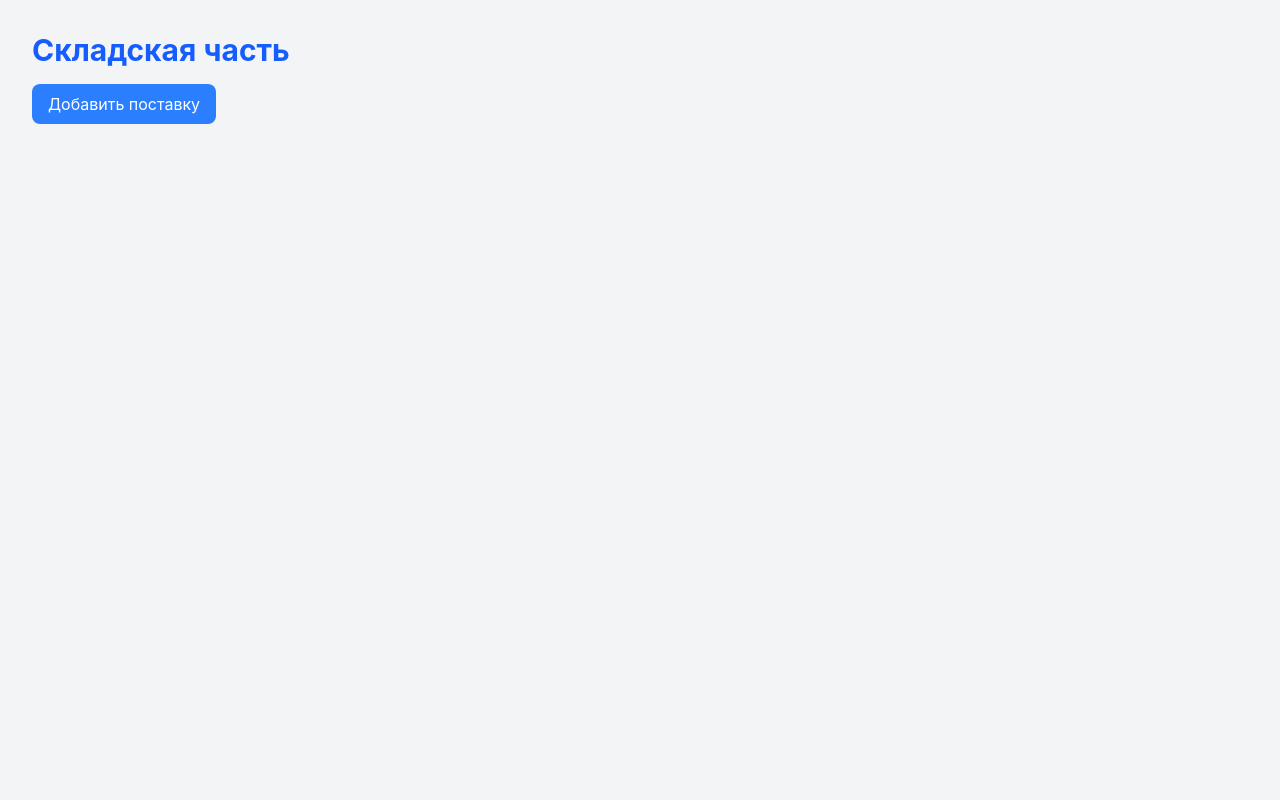
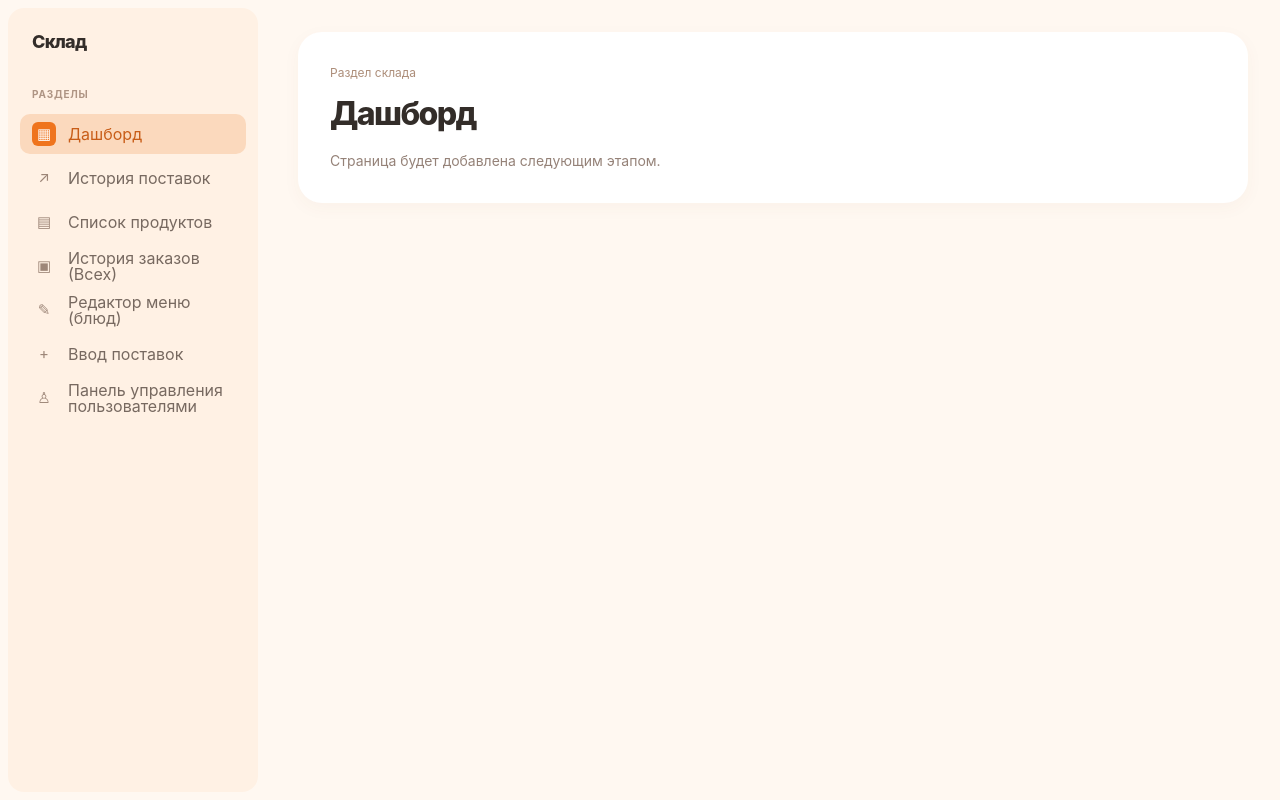
Before and after one commit to Vernicodov-team/WIMSFP-front-warehouse, a React (Vite) app: page / in a window 1280 px wide. Built offline with nearby package versions, Linux system fonts and the light colour scheme.

Commit message:
Create: Sidebar

```diff
--- a/src/App.jsx
+++ b/src/App.jsx
@@ -1,14 +1,33 @@
+import { useState } from "react";
+import Sidebar from "./components/Sidebar";
+
 function App() {
+  const [activePage, setActivePage] = useState("Дашборд");
+
   return (
-    <div className="min-h-screen bg-gray-100 p-8">
-      <h1 className="text-3xl font-bold text-blue-600">
-        Складская часть
-      </h1>
-      <button className="mt-4 px-4 py-2 bg-blue-500 text-white rounded-lg hover:bg-blue-600">
-        Добавить поставку
-      </button>
+    <div className="min-h-screen bg-[#fff8f1]">
+      <Sidebar
+        activePage={activePage}
+        onPageChange={setActivePage}
+      />
+
+      <main className="ml-[266px] min-h-screen p-8">
+        <div className="rounded-[24px] bg-white p-8 shadow-[0_5px_18px_rgba(120,75,40,0.04)]">
+          <div className="mb-2 text-[12px] text-[#ad8e7a]">
+            Раздел склада
+          </div>
+
+          <h2 className="text-[32px] font-extrabold tracking-[-0.05em] text-[#332d29]">
+            {activePage}
+          </h2>
+
+          <p className="mt-3 text-[14px] text-[#958278]">
+            Страница будет добавлена следующим этапом.
+          </p>
+        </div>
+      </main>
     </div>
-  )
+  );
 }
 
-export default App
+export default App;
--- /dev/null
+++ b/src/components/Sidebar.jsx
@@ -0,0 +1,79 @@
+const menuItems = [
+  {
+    label: "Дашборд",
+    icon: "▦",
+  },
+  {
+    label: "История поставок",
+    icon: "↗",
+  },
+  {
+    label: "Список продуктов",
+    icon: "▤",
+  },
+  {
+    label: "История заказов (Всех)",
+    icon: "▣",
+  },
+  {
+    label: "Редактор меню (блюд)",
+    icon: "✎",
+  },
+  {
+    label: "Ввод поставок",
+    icon: "+",
+  },
+  {
+    label: "Панель управления пользователями",
+    icon: "♙",
+  },
+];
+
+function Sidebar({ activePage, onPageChange }) {
+  return (
+    <aside className="fixed left-2 top-2 z-10 flex h-[calc(100vh-16px)] w-[250px] flex-col rounded-[16px] bg-[#fff1e4] px-3 py-5">
+      <div className="px-3">
+        <h1 className="text-[18px] font-extrabold tracking-[-0.04em] text-[#332d29]">
+          Склад
+        </h1>
+      </div>
+
+      <div className="mb-3 mt-8 px-3 text-[10px] font-bold uppercase tracking-[0.08em] text-[#ae9483]">
+        Разделы
+      </div>
+
+      <nav className="flex flex-col gap-1">
+        {menuItems.map((item) => {
+          const isActive = activePage === item.label;
+
+          return (
+            <button
+              key={item.label}
+              type="button"
+              onClick={() => onPageChange(item.label)}
+              className={`flex min-h-[40px] w-full items-center gap-3 rounded-[10px] px-3 text-left text-[13px] transition ${
+                isActive
+                  ? "bg-[#fbd9bd] font-bold text-[#c85d18]"
+                  : "font-medium text-[#776960] hover:bg-[#fce5d3] hover:text-[#c85d18]"
+              }`}
+            >
+              <span
+                className={`flex h-6 w-6 shrink-0 items-center justify-center rounded-md text-[15px] ${
+                  isActive
+                    ? "bg-[#ef741d] font-bold text-white"
+                    : "text-[#9d8678]"
+                }`}
+              >
+                {item.icon}
+              </span>
+
+              <span className="leading-4">{item.label}</span>
+            </button>
+          );
+        })}
+      </nav>
+    </aside>
+  );
+}
+
+export default Sidebar;
--- a/src/index.css
+++ b/src/index.css
@@ -1 +1,29 @@
 @import "tailwindcss";
+
+:root {
+  font-family:
+    Inter, ui-sans-serif, system-ui, -apple-system, BlinkMacSystemFont,
+    "Segoe UI", sans-serif;
+
+  color: #332d29;
+  background: #fff8f1;
+  font-synthesis: none;
+  text-rendering: optimizeLegibility;
+}
+
+* {
+  box-sizing: border-box;
+}
+
+html,
+body {
+  margin: 0;
+  min-width: 1100px;
+  min-height: 100%;
+  background: #fff8f1;
+}
+
+button {
+  font: inherit;
+  cursor: pointer;
+}
```
Also changed, not shown: src/pages/Dashboard.jsx (added).
